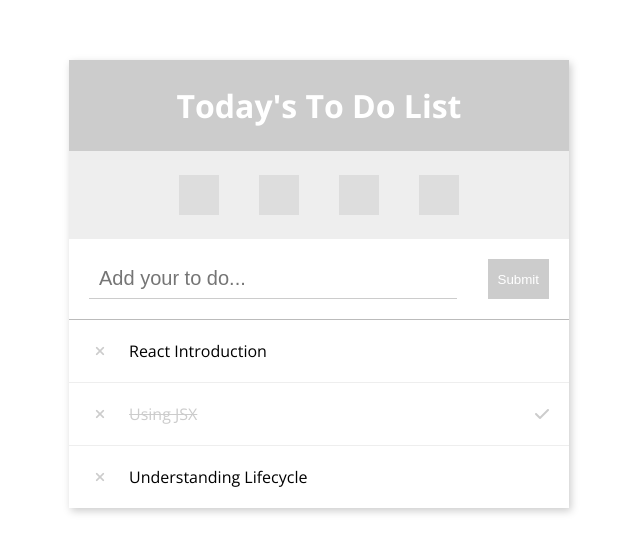
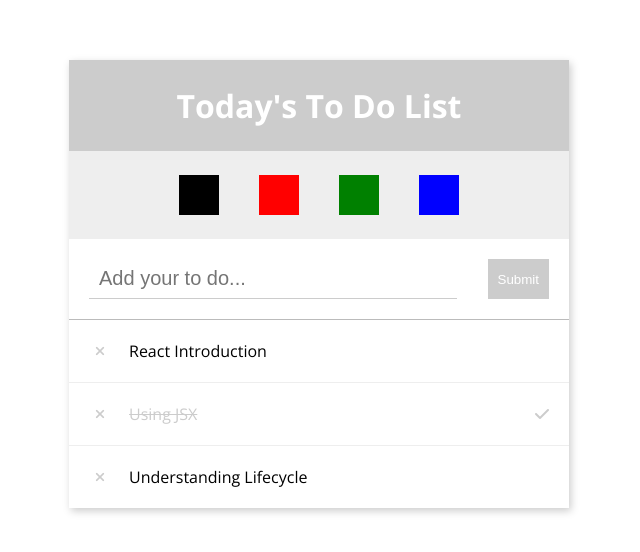
Before and after one commit to ro-ssang/to-do-with-react, a React (Create React App) app: page / in a window 1280 px wide. Shown: the part 116-668 px from the top of the page, without its empty margins (321-961 px from the left). Built offline with nearby package versions, Linux system fonts and the light colour scheme.

Commit message:
Change Font Color Depending on Select

```diff
--- a/src/components/ColorPallete/ColorItem/ColorItem.js
+++ b/src/components/ColorPallete/ColorItem/ColorItem.js
@@ -2,6 +2,14 @@ import React from "react";
 
 import classes from "./ColorItem.module.css";
 
-const colorItem = (props) => <li className={classes.ColorItem}></li>;
+const colorItem = (props) => {
+  return (
+    <li
+      style={{ backgroundColor: props.color }}
+      className={classes.ColorItem}
+      onClick={props.clicked}
+    ></li>
+  );
+};
 
 export default colorItem;
--- a/src/components/ColorPallete/ColorPallete.js
+++ b/src/components/ColorPallete/ColorPallete.js
@@ -3,13 +3,16 @@ import React from "react";
 import classes from "./ColorPallete.module.css";
 import ColorItem from "./ColorItem/ColorItem";
 
-const colorPallete = (props) => (
-  <ul className={classes.ColorPallete}>
-    <ColorItem />
-    <ColorItem />
-    <ColorItem />
-    <ColorItem />
-  </ul>
-);
+const colorPallete = (props) => {
+  const colorItems = props.colorCodes.map((colorCode, index) => (
+    <ColorItem
+      key={index}
+      color={colorCode}
+      clicked={() => props.clicked(colorCode)}
+    />
+  ));
+
+  return <ul className={classes.ColorPallete}>{colorItems}</ul>;
+};
 
 export default colorPallete;
--- a/src/components/ToDo/ToDo.js
+++ b/src/components/ToDo/ToDo.js
@@ -6,7 +6,7 @@ import ToDoList from "./ToDoList/ToDoList";
 
 const toDo = (props) => (
   <Aux>
-    <ToDoForm submitted={props.submitted} />
+    <ToDoForm submitted={props.submitted} color={props.fontColor} />
     <ToDoList
       toDos={props.toDos}
       removed={props.removed}
--- a/src/components/ToDo/ToDoForm/ToDoForm.js
+++ b/src/components/ToDo/ToDoForm/ToDoForm.js
@@ -12,7 +12,9 @@ class ToDoForm extends Component {
     return (
       <form
         className={classes.ToDoForm}
-        onSubmit={(event) => this.props.submitted(event, this.inputRef.current)}
+        onSubmit={(event) =>
+          this.props.submitted(event, this.inputRef.current, this.props.color)
+        }
       >
         <input
           type="text"
--- a/src/components/ToDo/ToDoList/ToDoItem/ToDoItem.js
+++ b/src/components/ToDo/ToDoList/ToDoItem/ToDoItem.js
@@ -15,7 +15,12 @@ const toDoItem = (props) => {
       <button className={classes.CloseBtn} onClick={props.removed}>
         <i className="fas fa-times"></i>
       </button>
-      <span className={toDoTextClasses.join(" ")}>{props.text}</span>
+      <span
+        style={{ color: props.fontColor }}
+        className={toDoTextClasses.join(" ")}
+      >
+        {props.text}
+      </span>
       <span className={toDoCheckIconClasses.join(" ")}>
         <i className="fas fa-check"></i>
       </span>
--- a/src/components/ToDo/ToDoList/ToDoList.js
+++ b/src/components/ToDo/ToDoList/ToDoList.js
@@ -12,6 +12,7 @@ const toDoList = (props) => {
         checked={toDo.checked}
         removed={(event) => props.removed(event, toDo.id)}
         toggle={() => props.toggle(toDo.id)}
+        fontColor={toDo.color}
       />
     );
   });
--- a/src/containers/App.js
+++ b/src/containers/App.js
@@ -12,6 +12,8 @@ class App extends Component {
       { id: "toDo2", text: "Using JSX", checked: true },
       { id: "toDo3", text: "Understanding Lifecycle", checked: false },
     ],
+    colorCodes: ["black", "red", "green", "blue"],
+    currentColor: null,
   };
 
   deleteToDoHandler = (event, id) => {
@@ -29,12 +31,13 @@ class App extends Component {
     this.setState({ toDos: toDos });
   };
 
-  submitToDoHandler = (event, inputEl) => {
+  submitToDoHandler = (event, inputEl, color) => {
     event.preventDefault();
     const newToDo = {
       id: Math.random(),
       text: inputEl.value,
       checked: false,
+      color: color,
     };
     const toDos = [...this.state.toDos];
     toDos.push(newToDo);
@@ -42,16 +45,24 @@ class App extends Component {
     inputEl.value = "";
   };
 
+  colorClickedHandler = (colorCode) => {
+    this.setState({ currentColor: colorCode });
+  };
+
   render() {
     return (
       <div className={classes.App}>
         <PageHeader />
-        <ColorPallete />
+        <ColorPallete
+          colorCodes={this.state.colorCodes}
+          clicked={this.colorClickedHandler}
+        />
         <ToDo
           toDos={this.state.toDos}
           removed={this.deleteToDoHandler}
           toggle={this.toggleToDoHandler}
           submitted={this.submitToDoHandler}
+          fontColor={this.state.currentColor}
         />
       </div>
     );
```
